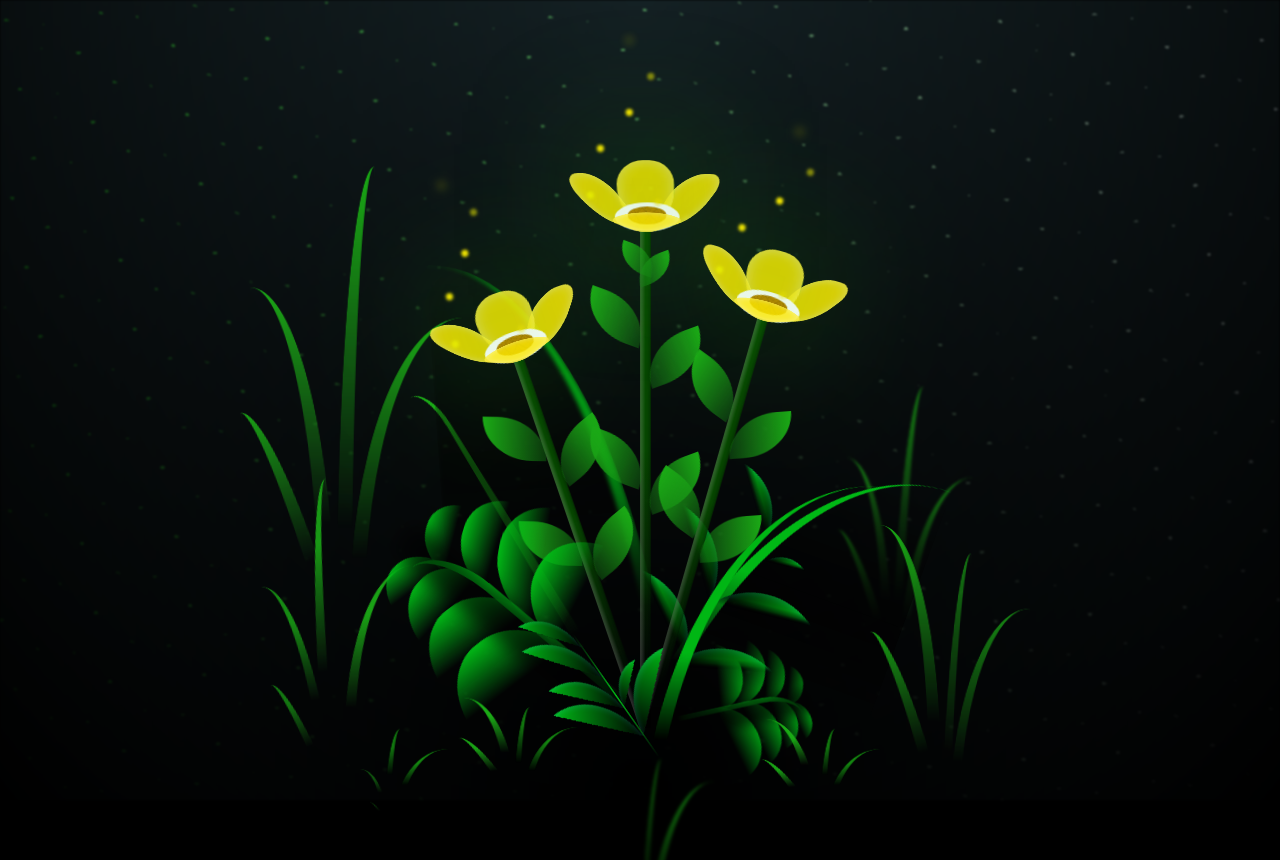
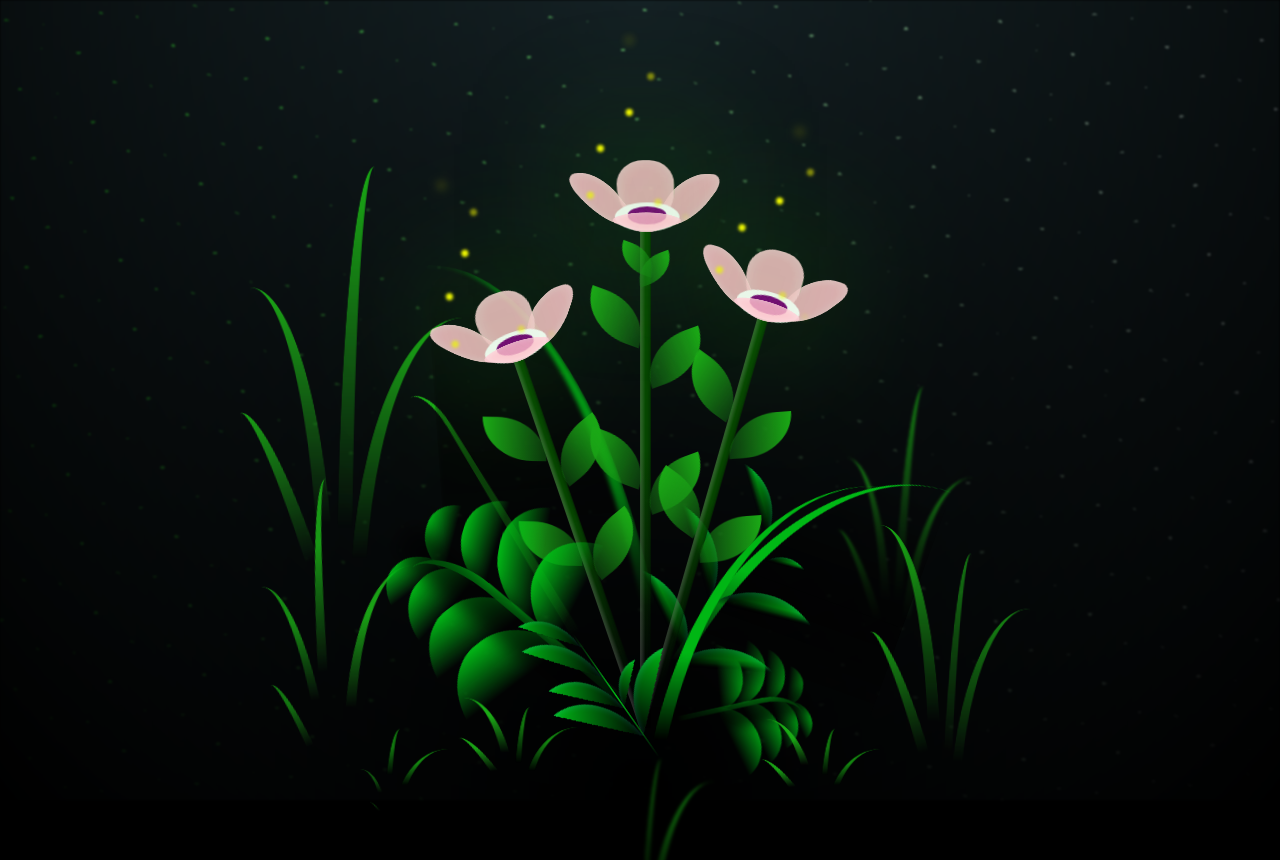
Before and after one commit to AldairZambrano/Mary, a plain HTML site: page FLORES.html in a window 1280 px wide. Shown: the top 860 px of the page. Drawn offline with Linux system fonts and the light colour scheme.

Commit message:
actualizando flor

```diff
--- a/css/main.css
+++ b/css/main.css
@@ -171,7 +171,7 @@ body {
   height: 11vmin;
   border-radius: 51% 49% 47% 53%/44% 45% 55% 69%;
   background-color: #1aaa15;
-  background-image: linear-gradient(to top, #fce700, #fce700);
+  background-image: linear-gradient(to top, pink, pink);
   transform-origin: bottom center;
   opacity: 0.9;
   box-shadow: inset 0 0 2vmin rgba(255, 255, 255, 0.5);
@@ -191,7 +191,7 @@ body {
   transform-origin: bottom left;
   border-radius: 4vmin 10vmin 4vmin 4vmin;
   transform: translate(0%, 18%) rotateX(70deg) rotate(-43deg);
-  background-image: linear-gradient(to top, #fce700, #fce700);
+  background-image: linear-gradient(to top, pink, pink);
   z-index: 1;
   opacity: 0.8;
 }
@@ -233,7 +233,7 @@ body {
   rgba(0, 0, 0, 0.03) 1px, transparent 1px, transparent 12px), repeating-linear-gradient(67.5deg,
   rgba(0, 0, 0, 0.03) 0px, rgba(0, 0, 0, 0.03) 1px, transparent 1px, transparent 12px),
   repeating-linear-gradient(67.5deg, rgba(0, 0, 0, 0.03) 0px, rgba(0, 0, 0, 0.03) 1px,
-  transparent 1px, transparent 12px), linear-gradient(90deg, rgb(190, 133, 0), rgb(190, 133, 0));
+  transparent 1px, transparent 12px), linear-gradient(90deg, purple, purple);
 }
 .flower__line {
   height: 55vmin;
@@ -291,14 +291,14 @@ body {
   bottom: 0vmin;
   width: 1vmin;
   height: 1vmin;
-  background-color: rgb(255, 251, 0);
+  background-color: yellow;
   border-radius: 50%;
   filter: blur(0.2vmin);
   -webkit-animation: light-ans 4s linear infinite backwards;
           animation: light-ans 4s linear infinite backwards;
 }
 .flower__light:nth-child(odd) {
-  background-color: #fce700;
+  background-color: yellow;
 }
 .flower__light--1 {
   left: -2vmin;
```
Also changed, not shown: FLORES.html (+1 -1 lines), index.html (+1 -1 lines).
